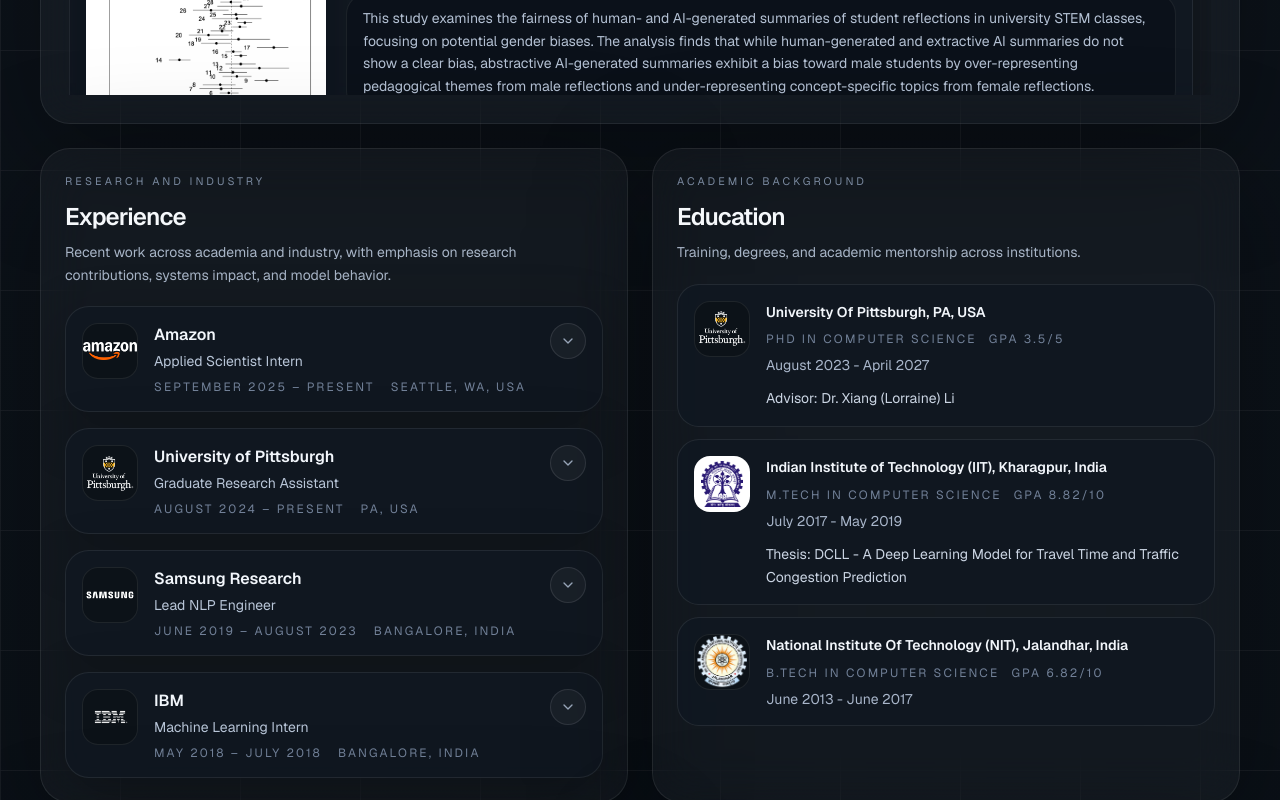
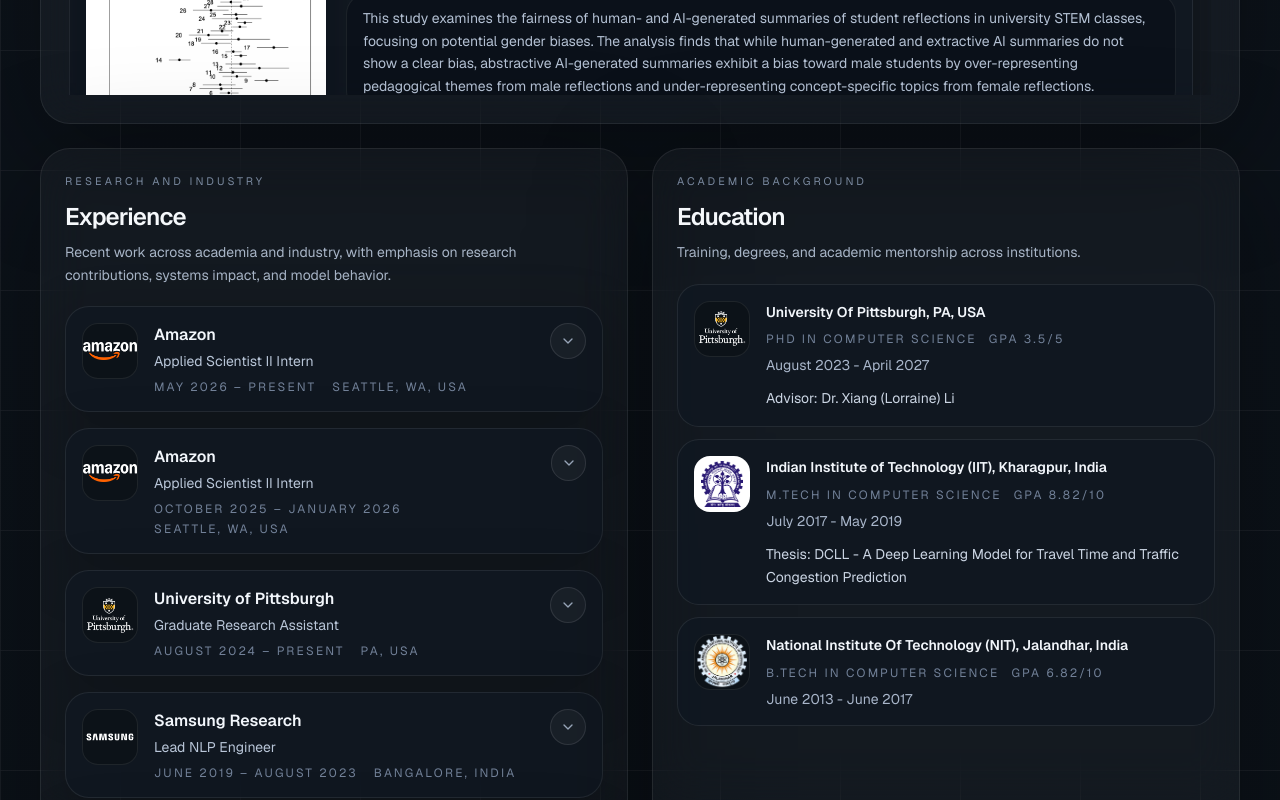
Before and after one commit to bhimanbaghel/bhimanbaghel.github.io, a Next.js app: page / in a window 1280 px wide. Shown: the part 2470-3270 px from the top of the page. Built offline with nearby package versions, Linux system fonts and the light colour scheme.

Commit message:
Add 2026 Amazon internship update

```diff
--- a/src/data/experience.ts
+++ b/src/data/experience.ts
@@ -13,17 +13,27 @@
   {
     id: 1,
     company: "Amazon",
-    position: "Applied Scientist Intern",
-    duration: "September 2025 – Present",
+    position: "Applied Scientist II Intern",
+    duration: "May 2026 – Present",
     location: "Seattle, WA, USA",
     logo: "/amazon.png",
     description: [
-      "• Selected for a competitive internship with the People eXperience and Technology Central Science (PXTCS) team.",
-      "• Internship will focus on Generative AI applications and infrastructure with emphasis on enterprise knowledge integration, while ensuring fairness and privacy are maintained."
+      "• Working on enterprise autonomous agents."
     ]
   },
   {
     id: 2,
+    company: "Amazon",
+    position: "Applied Scientist II Intern",
+    duration: "October 2025 – January 2026",
+    location: "Seattle, WA, USA",
+    logo: "/amazon.png",
+    description: [
+      "• Worked on making AI agent reasoning more capable and efficient through inference-time rule distillation."
+    ]
+  },
+  {
+    id: 3,
     company: "University of Pittsburgh",
     position: "Graduate Research Assistant",
     duration: "August 2024 – Present",
@@ -37,7 +47,7 @@
     ]
   },
   {
-    id: 3 ,
+    id: 4,
     company: "Samsung Research",
     position: "Lead NLP Engineer",
     duration: "June 2019 – August 2023",
@@ -50,7 +60,7 @@
     ]
   },
   {
-    id: 4,
+    id: 5,
     company: "IBM",
     position: "Machine Learning Intern",
     duration: "May 2018 – July 2018",
--- a/src/data/news.ts
+++ b/src/data/news.ts
@@ -1,6 +1,10 @@
 import type { NewsItem } from "@/components/ui/news-list";
 
 export const NEWS: NewsItem[] = [
+  {
+    date: "May 2026",
+    text: "🤖 Returned to Amazon as an Applied Scientist II Intern and moved to Seattle to work on enterprise autonomous agents.",
+  },
   {
     date: "Mar 2026",
     text: "🎓 Passed my Ph.D. comprehensive exam, marking an important milestone in my doctoral journey.",
```
